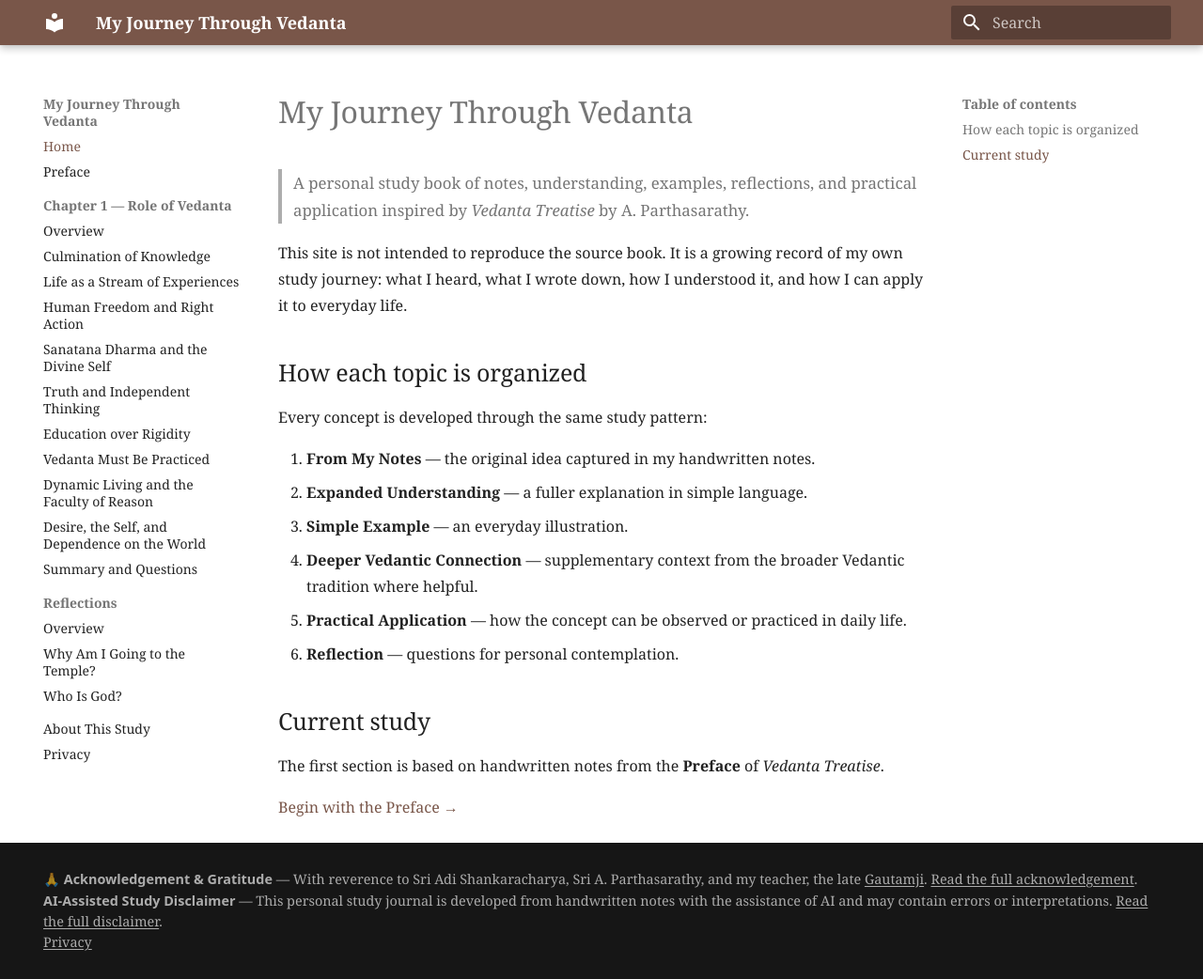
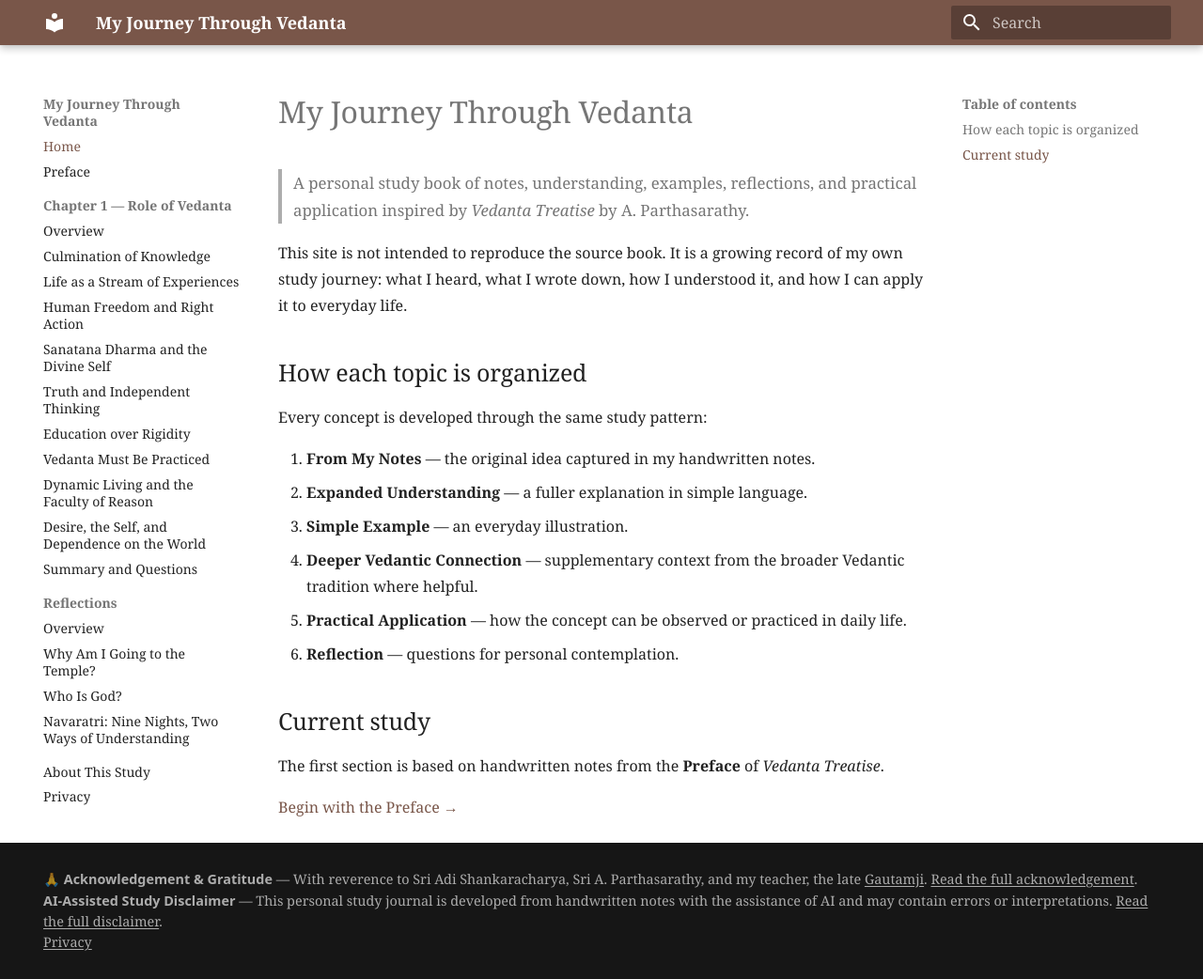
Before and after one commit to pavanturlapati/my-journey-through-vedanta, an MkDocs documentation site: the page built from docs/index.md, in a window 1280 px wide and 1042 px high. Shown: the whole window at 94% size. Built offline with MkDocs 1.6.1 and Material for MkDocs 9.7.7, drawn with Linux system fonts in a browser that asks for light colours.

Commit message:
Add Navaratri article to site navigation

```diff
--- a/mkdocs.yml
+++ b/mkdocs.yml
@@ -40,6 +40,7 @@ nav:
       - Overview: reflections/index.md
       - "Why Am I Going to the Temple?": reflections/2026-08-29-why-am-i-going-to-temple.md
       - "Who Is God?": reflections/2026-08-30-who-is-god.md
+      - "Navaratri: Nine Nights, Two Ways of Understanding": reflections/navaratri-nine-nights-vedanta-and-tradition.md
   - About This Study: about.md
   - Privacy: privacy.md
 
```
